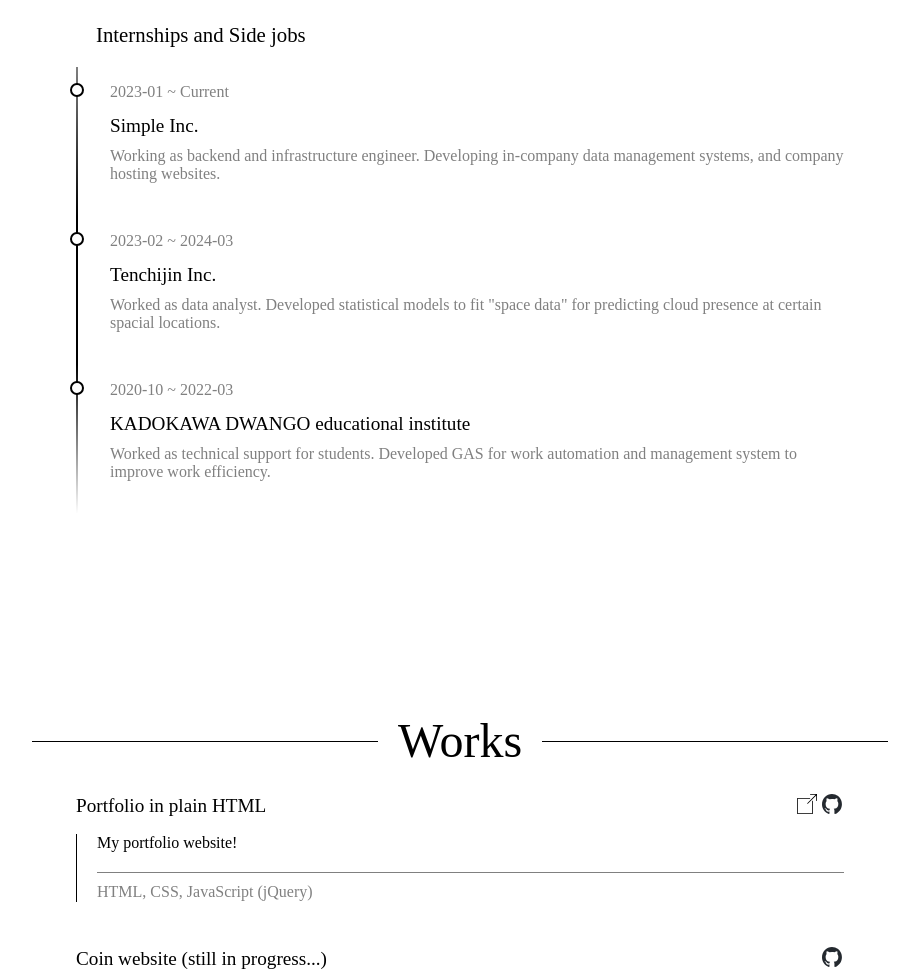
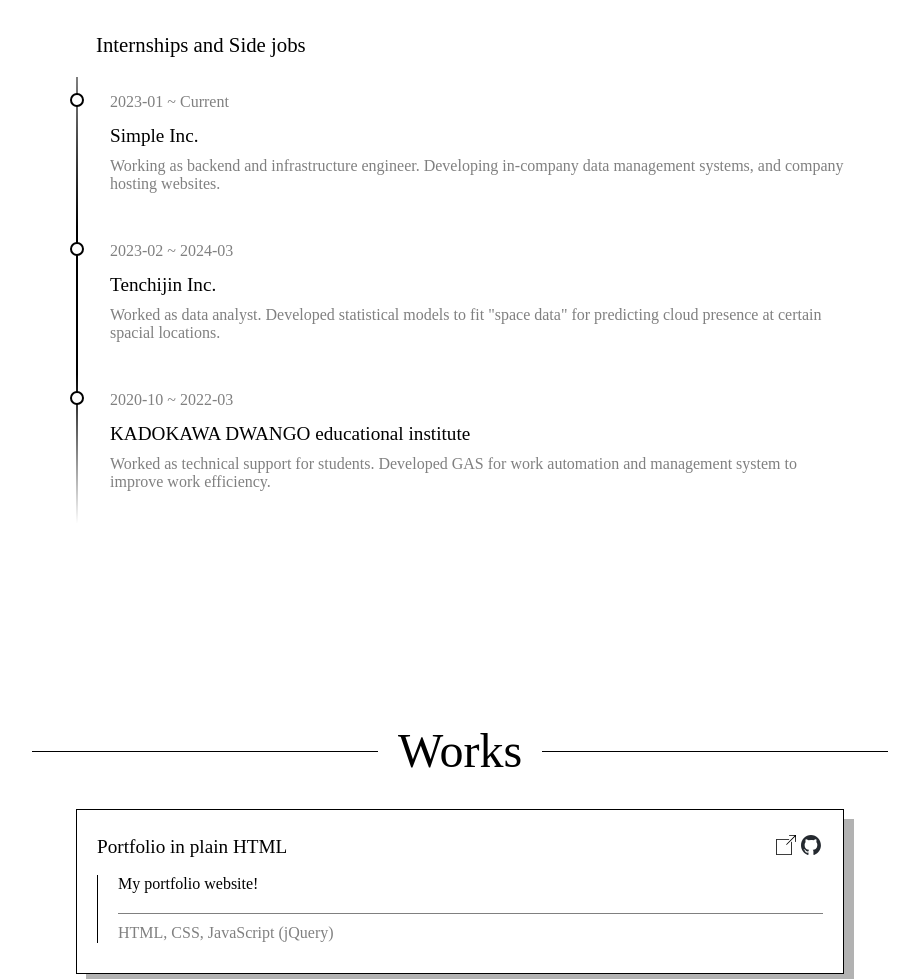
Before and after one commit to pasca-l/portfolio-html, a plain HTML site: page index.html in a window 1280 px wide. Shown: the part 2488-3467 px from the top of the page, without its empty margins (180-1099 px from the left). Drawn offline with nearby package versions, Linux system fonts and the light colour scheme.

Commit message:
updated style on work items

```diff
--- a/css/style.css
+++ b/css/style.css
@@ -82,7 +82,7 @@ header {
     width: 70%;
     display: flex;
     align-items: center;
-    margin-bottom: 20px;
+    margin-bottom: 30px;
   }
 
   /* adding divider around section title */
@@ -193,6 +193,11 @@ header {
     gap: 30px;
   }
 
+  .item {
+    padding: 20px;
+    border: 1px solid black;
+    box-shadow: 10px 10px 0 rgb(0 0 0 / 0.3);
+  }
   .item-title {
     font-size: 1.2rem;
     padding: 5px 0;
```
